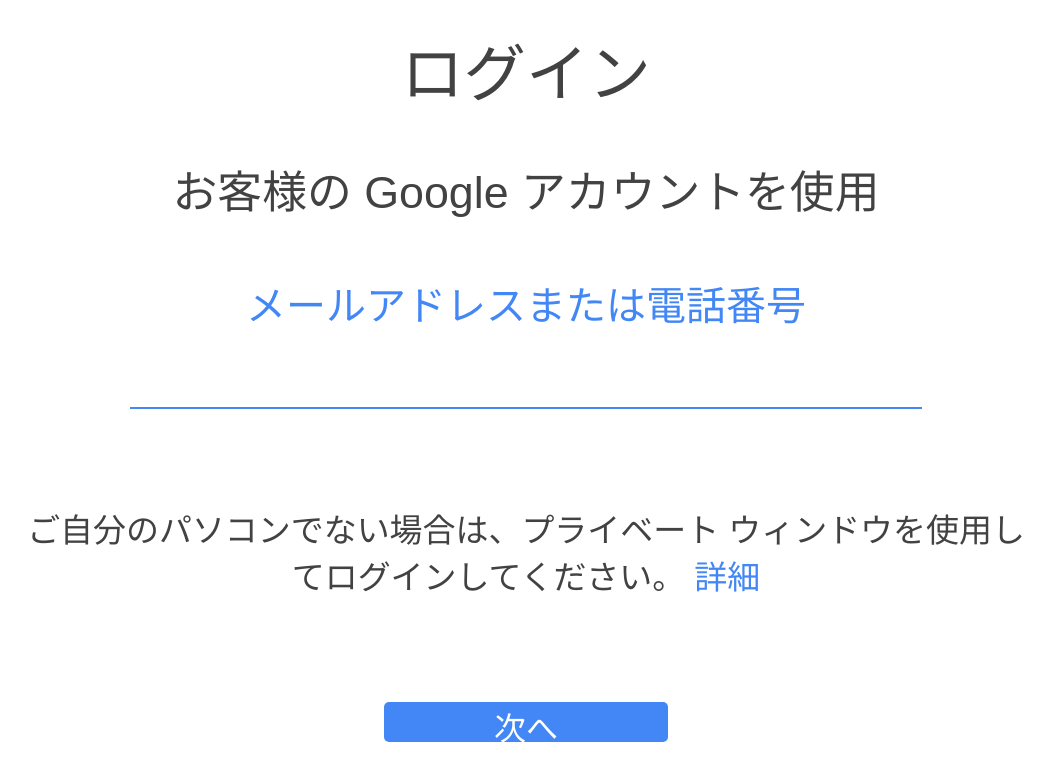
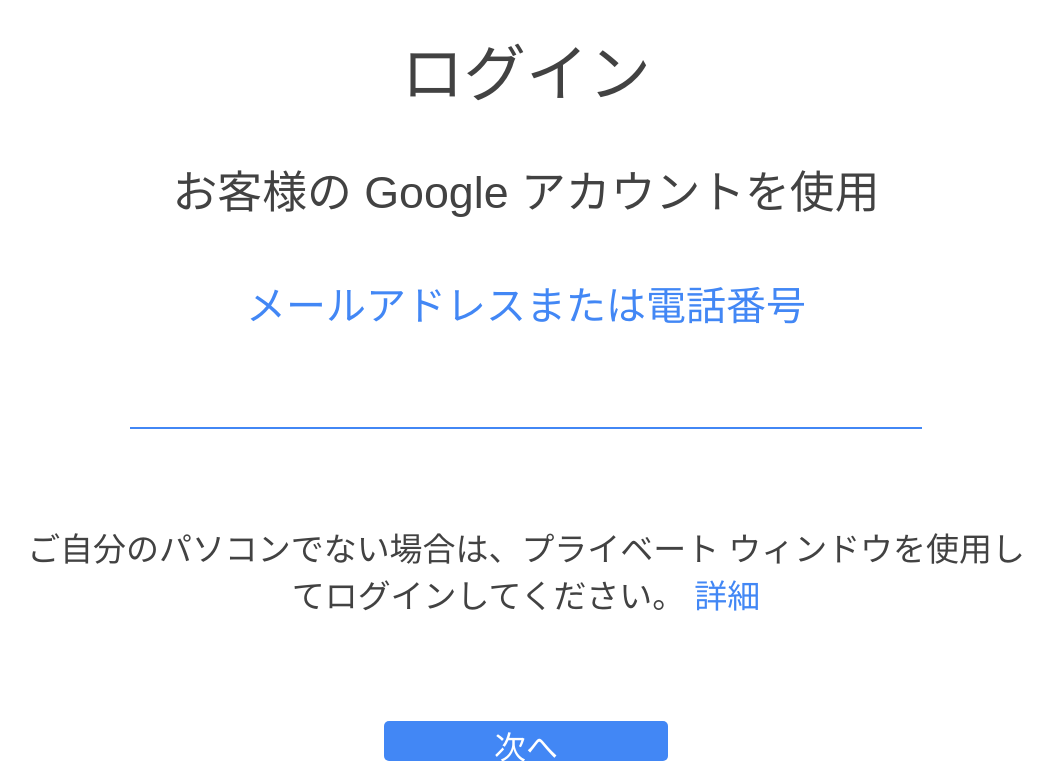
Before and after one commit to mindes-a/GoogleLogin, a plain HTML site: page index.html in a window 1280 px wide. Shown: the part 162-930 px from the top of the page, without its empty margins (114-1167 px from the left). Drawn offline with Linux system fonts and the light colour scheme.

Commit message:
Update index.html

```diff
--- a/index.html
+++ b/index.html
@@ -68,6 +68,8 @@
    height: 20px;
    font-family: sans-serif;
    font-weight:normal;
+   font-size: 185%;
+   padding-bottom: 2%;
 }
 h4{
    font-size:250%;
```
